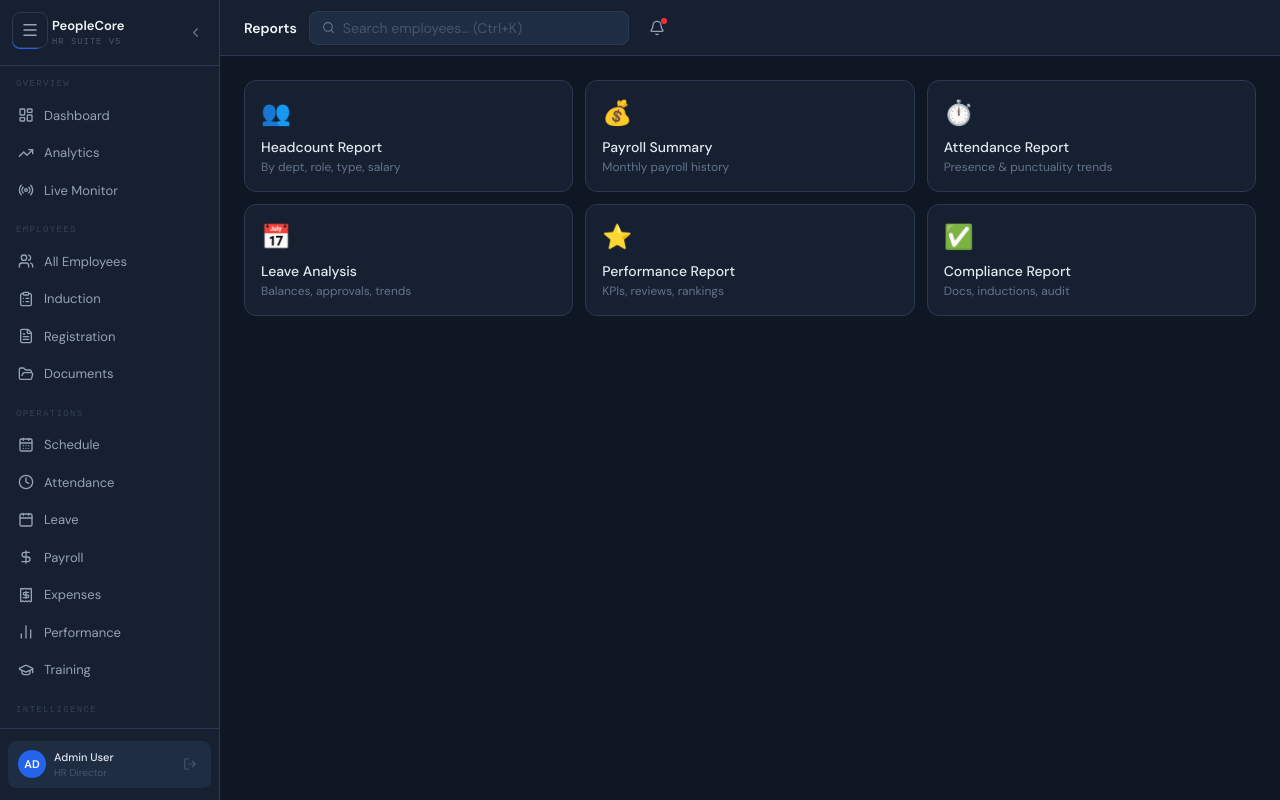
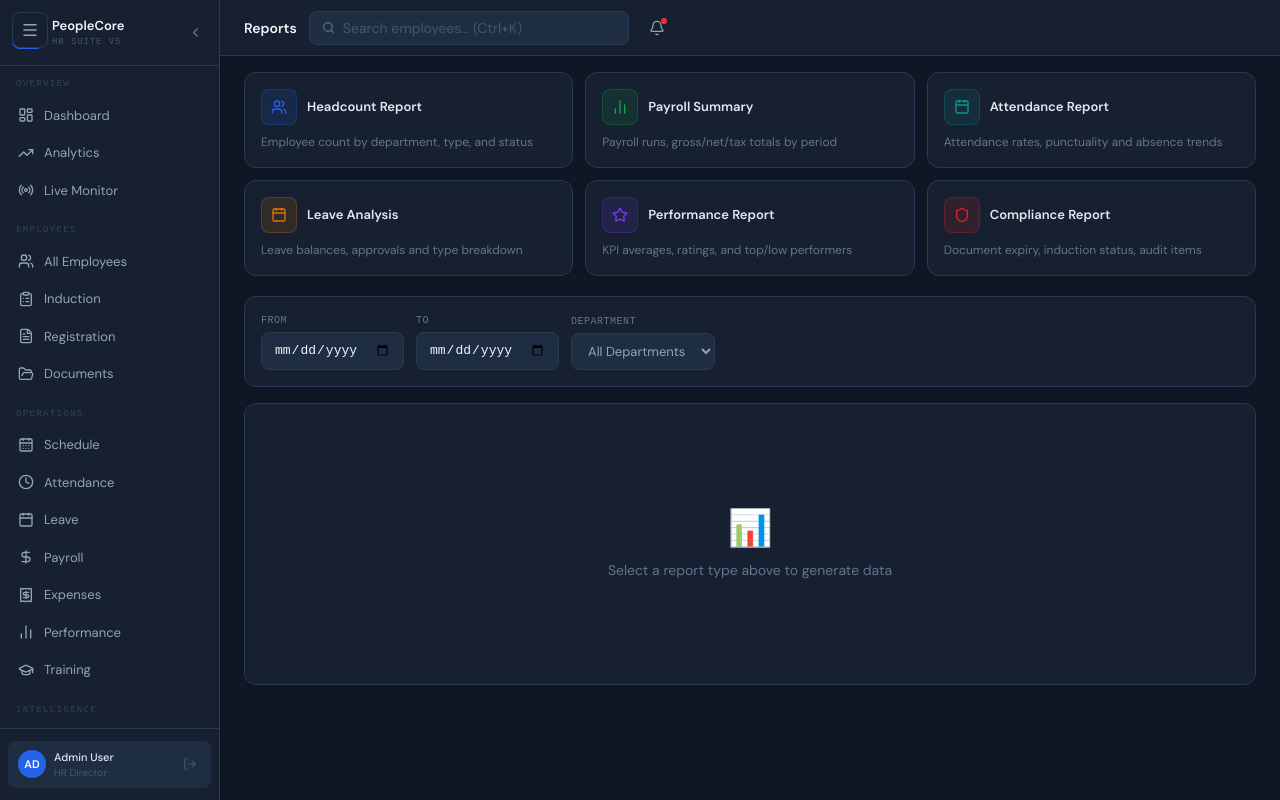
Before and after one commit to BivekKarki/peoplecore-hrm, a Next.js app: page /reports in a window 1280 px wide. Built offline with nearby package versions, Linux system fonts and the light colour scheme.

Commit message:
feat: report page redesign

```diff
--- a/app/(dashboard)/reports/page.tsx
+++ b/app/(dashboard)/reports/page.tsx
@@ -2,120 +2,201 @@
 
 import { useState } from 'react';
 import { Topbar } from '@/components/layout/Topbar';
-import { Card, Button, Badge, Spinner, EmptyState, showToast } from '@/components/ui';
+import { Card, Button, Spinner, EmptyState, showToast } from '@/components/ui';
 import { formatCurrency, formatDate } from '@/lib/utils';
-import { Download } from 'lucide-react';
+import { Download, BarChart2, Users, Calendar, Star, Shield } from 'lucide-react';
 
 const REPORTS = [
-  { type:'headcount',  label:'Headcount Report',    icon:'👥', desc:'By dept, role, type, salary' },
-  { type:'payroll',    label:'Payroll Summary',      icon:'💰', desc:'Monthly payroll history' },
-  { type:'attendance', label:'Attendance Report',    icon:'⏱️', desc:'Presence & punctuality trends' },
-  { type:'leave',      label:'Leave Analysis',       icon:'📅', desc:'Balances, approvals, trends' },
-  { type:'performance',label:'Performance Report',   icon:'⭐', desc:'KPIs, reviews, rankings' },
-  { type:'compliance', label:'Compliance Report',    icon:'✅', desc:'Docs, inductions, audit' },
+  { type: 'headcount',   label: 'Headcount Report',   icon: Users,    desc: 'Employee count by department, type, and status',  color: '#2563eb' },
+  { type: 'payroll',     label: 'Payroll Summary',     icon: BarChart2,desc: 'Payroll runs, gross/net/tax totals by period',     color: '#16a34a' },
+  { type: 'attendance',  label: 'Attendance Report',   icon: Calendar, desc: 'Attendance rates, punctuality and absence trends', color: '#0d9488' },
+  { type: 'leave',       label: 'Leave Analysis',      icon: Calendar, desc: 'Leave balances, approvals and type breakdown',    color: '#d97706' },
+  { type: 'performance', label: 'Performance Report',  icon: Star,     desc: 'KPI averages, ratings, and top/low performers',   color: '#7c3aed' },
+  { type: 'compliance',  label: 'Compliance Report',   icon: Shield,   desc: 'Document expiry, induction status, audit items',  color: '#dc2626' },
 ];
+
+const DEPTS = ['Engineering','Sales','Marketing','Operations','Finance','HR','Legal','Product'];
 
 export default function ReportsPage() {
   const [active, setActive]   = useState('');
   const [data, setData]       = useState<Record<string,unknown>[]>([]);
   const [loading, setLoading] = useState(false);
+  const [params, setParams]   = useState({ date_from: '', date_to: '', department: '' });
 
-  const load = async (type: string) => {
+  const runReport = async (type: string) => {
     setActive(type);
     setLoading(true);
+    setData([]);
     try {
-      const r = await fetch(`/api/reports?type=${type}`);
+      const q = new URLSearchParams({ type });
+      if (params.date_from)  q.set('date_from', params.date_from);
+      if (params.date_to)    q.set('date_to', params.date_to);
+      if (params.department) q.set('department', params.department);
+      const r = await fetch(`/api/reports?${q}`);
       const j = await r.json();
       setData(j.data ?? []);
-    } catch { showToast('Failed to generate report','error'); }
+      if ((j.data ?? []).length === 0) showToast('No data found for selected filters', 'info');
+    } catch { showToast('Failed to generate report', 'error'); }
     finally { setLoading(false); }
   };
 
   const exportCSV = () => {
     if (!data.length) return;
-    const keys = Object.keys(data[0]);
-    const csv  = [keys.join(','), ...data.map((row) => keys.map((k) => `"${row[k] ?? ''}"`).join(','))].join('\n');
+    const headers = Object.keys(data[0]);
+    const rows = data.map(row =>
+        headers.map(h => {
+          const val = row[h];
+          const str = val === null || val === undefined ? '' : String(val);
+          return str.includes(',') || str.includes('"') ? `"${str.replace(/"/g,'""')}"` : str;
+        }).join(',')
+    );
+    const csv  = [headers.join(','), ...rows].join('\n');
     const blob = new Blob([csv], { type: 'text/csv' });
     const url  = URL.createObjectURL(blob);
     const a    = document.createElement('a');
-    a.href = url; a.download = `${active}_report_${new Date().toISOString().split('T')[0]}.csv`;
-    a.click(); URL.revokeObjectURL(url);
-    showToast('CSV exported','success');
+    a.href     = url;
+    a.download = `${active}_report_${new Date().toISOString().split('T')[0]}.csv`;
+    a.click();
+    URL.revokeObjectURL(url);
+    showToast('CSV downloaded', 'success');
   };
 
-  const renderTable = () => {
-    if (!data.length) return <EmptyState message="No data for this report" icon="📊" />;
-    const keys = Object.keys(data[0]);
+  const renderCell = (key: string, val: unknown): string => {
+    if (val === null || val === undefined) return '—';
+    if (key.includes('salary') || key.includes('gross') || key.includes('net') || key.includes('tax') || key.includes('super') || key.includes('amount') || key.includes('cost'))
+      return formatCurrency(Number(val));
+    if (key.includes('date') || key.includes('_at'))
+      return formatDate(String(val));
+    if (typeof val === 'number' && key.includes('rate'))
+      return `${Number(val).toFixed(1)}%`;
+    if (typeof val === 'boolean')
+      return val ? '✓ Yes' : '✗ No';
+    return String(val);
+  };
+
+  const fmtHeader = (key: string) =>
+      key.replace(/_/g,' ').replace(/\b\w/g, c => c.toUpperCase());
+
+  const activeReport = REPORTS.find(r => r.type === active);
+
   return (
-      <div className="overflow-x-auto">
-        <table className="w-full">
+      <div style={{ display: 'flex', flexDirection: 'column', flex: 1, overflow: 'hidden' }}>
+        <Topbar title="Reports" action={
+          data.length > 0 ? (
+              <Button variant="success" onClick={exportCSV}>
+                <Download size={14} /> Export CSV
+              </Button>
+          ) : undefined
+        } />
+
+        <div style={{ flex: 1, overflowY: 'auto', padding: '16px 24px' }}>
+
+          <div style={{ display: 'grid', gridTemplateColumns: 'repeat(3,1fr)', gap: 12, marginBottom: 20 }}>
+            {REPORTS.map(rep => {
+              const Icon = rep.icon;
+              const isActive = active === rep.type;
+              return (
+                  <div key={rep.type} onClick={() => runReport(rep.type)}
+                       style={{ backgroundColor: isActive ? `${rep.color}22` : '#162030', border: `1px solid ${isActive ? rep.color : '#2a3a52'}`, borderRadius: 12, padding: 16, cursor: 'pointer', transition: 'all .2s' }}>
+                    <div style={{ display: 'flex', alignItems: 'center', gap: 10, marginBottom: 8 }}>
+                      <div style={{ width: 36, height: 36, backgroundColor: `${rep.color}22`, border: `1px solid ${rep.color}44`, borderRadius: 8, display: 'flex', alignItems: 'center', justifyContent: 'center', flexShrink: 0 }}>
+                        <Icon size={16} style={{ color: rep.color }} />
+                      </div>
+                      <div style={{ fontSize: 13, fontWeight: 600, color: '#e2e8f0' }}>{rep.label}</div>
+                    </div>
+                    <div style={{ fontSize: 12, color: '#64748b', lineHeight: 1.5 }}>{rep.desc}</div>
+                    {isActive && !loading && data.length > 0 && (
+                        <div style={{ marginTop: 8, fontSize: 11, color: rep.color, fontFamily: 'monospace' }}>✓ {data.length} rows</div>
+                    )}
+                  </div>
+              );
+            })}
+          </div>
+
+          <Card style={{ padding: 16, marginBottom: 16 }}>
+            <div style={{ display: 'flex', gap: 12, alignItems: 'flex-end', flexWrap: 'wrap' }}>
+              <div style={{ display: 'flex', flexDirection: 'column', gap: 4 }}>
+                <label style={{ fontSize: 10, textTransform: 'uppercase', letterSpacing: '0.05em', color: '#64748b', fontFamily: 'monospace' }}>From</label>
+                <input type="date" value={params.date_from} onChange={e => setParams(p => ({ ...p, date_from: e.target.value }))}
+                       style={{ backgroundColor: '#1e2d42', border: '1px solid #2a3a52', borderRadius: 8, color: '#f1f5f9', padding: '8px 12px', fontSize: 13, outline: 'none', fontFamily: 'monospace' }} />
+              </div>
+              <div style={{ display: 'flex', flexDirection: 'column', gap: 4 }}>
+                <label style={{ fontSize: 10, textTransform: 'uppercase', letterSpacing: '0.05em', color: '#64748b', fontFamily: 'monospace' }}>To</label>
+                <input type="date" value={params.date_to} onChange={e => setParams(p => ({ ...p, date_to: e.target.value }))}
+                       style={{ backgroundColor: '#1e2d42', border: '1px solid #2a3a52', borderRadius: 8, color: '#f1f5f9', padding: '8px 12px', fontSize: 13, outline: 'none', fontFamily: 'monospace' }} />
+              </div>
+              <div style={{ display: 'flex', flexDirection: 'column', gap: 4 }}>
+                <label style={{ fontSize: 10, textTransform: 'uppercase', letterSpacing: '0.05em', color: '#64748b', fontFamily: 'monospace' }}>Department</label>
+                <select value={params.department} onChange={e => setParams(p => ({ ...p, department: e.target.value }))}
+                        style={{ backgroundColor: '#1e2d42', border: '1px solid #2a3a52', borderRadius: 8, color: '#94a3b8', padding: '8px 12px', fontSize: 13, outline: 'none', cursor: 'pointer' }}>
+                  <option value="">All Departments</option>
+                  {DEPTS.map(d => <option key={d}>{d}</option>)}
+                </select>
+              </div>
+              {active && (
+                  <Button variant="primary" onClick={() => runReport(active)} loading={loading}>
+                    <BarChart2 size={14} /> Regenerate
+                  </Button>
+              )}
+              {(params.date_from || params.date_to || params.department) && (
+                  <Button variant="ghost" onClick={() => setParams({ date_from: '', date_to: '', department: '' })}>
+                    Clear Filters
+                  </Button>
+              )}
+            </div>
+          </Card>
+
+          {!active ? (
+              <Card style={{ padding: 40 }}>
+                <EmptyState message="Select a report type above to generate data" icon="📊" />
+              </Card>
+          ) : loading ? (
+              <Card style={{ padding: 60 }}>
+                <div style={{ display: 'flex', flexDirection: 'column', alignItems: 'center', gap: 12 }}>
+                  <Spinner size={32} />
+                  <div style={{ fontSize: 13, color: '#64748b' }}>Generating {activeReport?.label}…</div>
+                </div>
+              </Card>
+          ) : data.length === 0 ? (
+              <Card style={{ padding: 40 }}>
+                <EmptyState message="No data found for this report" icon="📋" />
+              </Card>
+          ) : (
+              <Card>
+                <div style={{ padding: '14px 16px', borderBottom: '1px solid #2a3a52', display: 'flex', alignItems: 'center', justifyContent: 'space-between' }}>
+                  <div style={{ display: 'flex', alignItems: 'center', gap: 8 }}>
+                    {activeReport && <activeReport.icon size={14} style={{ color: activeReport.color }} />}
+                    <span style={{ fontSize: 13, fontWeight: 600, color: '#e2e8f0' }}>{activeReport?.label}</span>
+                    <span style={{ fontSize: 11, fontFamily: 'monospace', color: '#64748b' }}>{data.length} rows</span>
+                  </div>
+                  <Button variant="ghost" size="sm" onClick={exportCSV}>
+                    <Download size={13} /> Export CSV
+                  </Button>
+                </div>
+                <div style={{ overflowX: 'auto' }}>
+                  <table style={{ width: '100%', borderCollapse: 'collapse' }}>
                     <thead>
-            <tr className="border-b border-[#2a3a52]">
-              {keys.map((k) => (
-                <th key={k} className="text-left px-4 py-3 text-xs uppercase tracking-wider text-slate-500 font-mono font-normal whitespace-nowrap">
-                  {k.replace(/_/g,' ')}
+                    <tr style={{ borderBottom: '1px solid #2a3a52' }}>
+                      {Object.keys(data[0]).map(col => (
+                          <th key={col} style={{ textAlign: 'left', padding: '10px 16px', fontSize: 10, textTransform: 'uppercase', letterSpacing: '0.05em', color: '#64748b', fontFamily: 'monospace', fontWeight: 'normal', whiteSpace: 'nowrap' }}>
+                            {fmtHeader(col)}
                           </th>
                       ))}
                     </tr>
                     </thead>
                     <tbody>
                     {data.map((row, i) => (
-              <tr key={i} className="border-b border-white/[0.03] hover:bg-white/[0.02]">
-                {keys.map((k) => {
-                  const v = row[k];
-                  const isStatus = ['status','induction_status'].includes(k) && typeof v === 'string';
-                  const isBool   = typeof v === 'boolean';
-                  const isMoney  = ['avg_salary','total_salary_cost','total_gross','total_net','total_tax','total_super'].includes(k);
-                  const isDate   = ['start_date','pay_date'].includes(k) && v;
-                  return (
-                    <td key={k} className="px-4 py-3 text-sm text-slate-400">
-                      {isStatus ? <Badge status={v as string} /> :
-                       isBool   ? <span className={v ? 'text-green-400' : 'text-red-400'}>{v ? '✓' : '✗'}</span> :
-                       isMoney  ? <span className="font-mono">{formatCurrency(Number(v))}</span> :
-                       isDate   ? formatDate(v as string) :
-                       String(v ?? '—')}
+                        <tr key={i} style={{ borderBottom: '1px solid rgba(255,255,255,0.03)' }}>
+                          {Object.entries(row).map(([k,v]) => (
+                              <td key={k} style={{ padding: '10px 16px', fontSize: 12, color: '#e2e8f0', whiteSpace: 'nowrap', fontFamily: (k.includes('salary') || k.includes('gross') || k.includes('net')) ? 'monospace' : 'inherit' }}>
+                                {renderCell(k, v)}
                               </td>
-                  );
-                })}
+                          ))}
                         </tr>
                     ))}
                     </tbody>
                   </table>
                 </div>
-    );
-  };
-
-  return (
-    <div className="flex flex-col flex-1 overflow-hidden">
-      <Topbar title="Reports" />
-      <div className="flex-1 overflow-y-auto p-4 md:p-6">
-        {/* Report tiles */}
-        <div className="grid grid-cols-2 md:grid-cols-3 gap-3 mb-6">
-          {REPORTS.map((r) => (
-            <button
-              key={r.type}
-              onClick={() => load(r.type)}
-              className={`text-left p-4 rounded-xl border transition-all ${active === r.type ? 'border-blue-500 bg-blue-900/20' : 'border-[#2a3a52] bg-[#162030] hover:bg-[#1e2d42]'}`}
-            >
-              <div className="text-2xl mb-2">{r.icon}</div>
-              <div className="text-sm font-medium text-slate-200">{r.label}</div>
-              <div className="text-xs text-slate-500 mt-0.5">{r.desc}</div>
-            </button>
-          ))}
-        </div>
-
-        {/* Report output */}
-        {active && (
-          <Card>
-            <div className="flex items-center justify-between px-4 py-3 border-b border-[#2a3a52]">
-              <div className="text-sm font-semibold text-slate-200">
-                {REPORTS.find((r) => r.type === active)?.label}
-              </div>
-              <Button variant="ghost" size="sm" onClick={exportCSV} disabled={!data.length}>
-                <Download size={13} /> Export CSV
-              </Button>
-            </div>
-            {loading ? <div className="flex justify-center py-16"><Spinner size={28} /></div> : renderTable()}
               </Card>
           )}
         </div>
```
Lines whose indentation alone changed are shown as unchanged.
